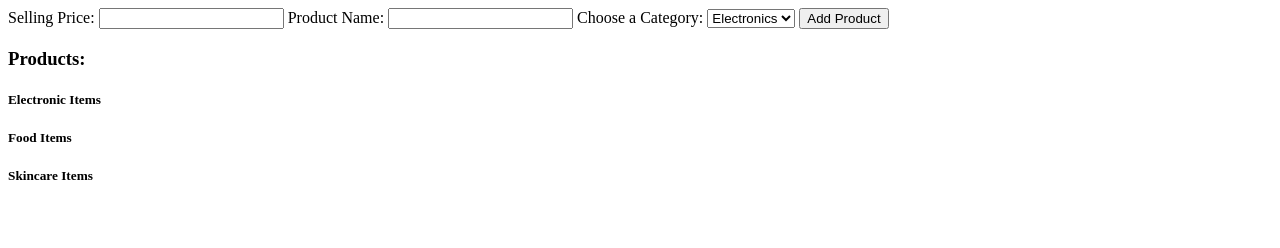
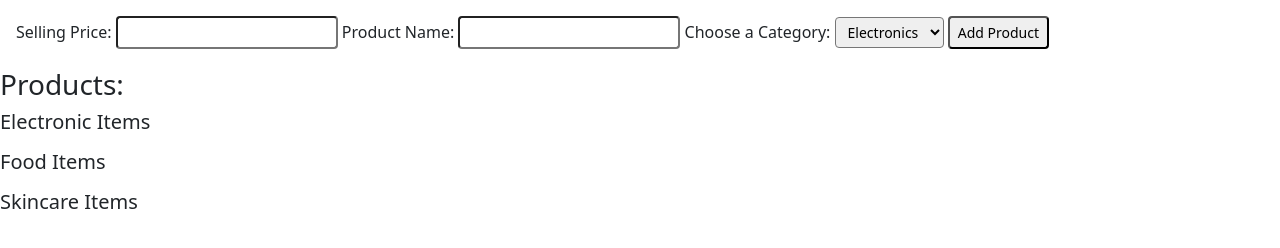
Before and after one commit to baikarrohit/seller-page, a plain HTML site: page index.html in a window 1280 px wide. Drawn offline with nearby package versions, Linux system fonts and the light colour scheme.

Commit message:
done some styling using bootstrap

```diff
--- a/index.html
+++ b/index.html
@@ -6,27 +6,28 @@
     <meta http-equiv="X-UA-Compatible" content="IE=edge">
     <meta name="viewport" content="width=device-width, initial-scale=1.0">
     <title>Seller Admin Page</title>
-
+    <link href="https://cdn.jsdelivr.net/npm/bootstrap@5.3.0-alpha2/dist/css/bootstrap.min.css" rel="stylesheet"
+        integrity="sha384-aFq/bzH65dt+w6FI2ooMVUpc+21e0SRygnTpmBvdBgSdnuTN7QbdgL+OapgHtvPp" crossorigin="anonymous">
 </head>
 
 <body>
 
-        <form id="my-form">
+        <form id="my-form" class="m-3">
 
-            <label for="price" >Selling Price:</label>
-            <input type="number" name="price" id="price" >
+            <label for="price" class="form-label " >Selling Price:</label>
+            <input type="number" name="price" id="price" class="form-control-sm">
 
-            <label for="name" >Product Name:</label>
-            <input type="text" id="name" name="name" >
+            <label for="name" class="form-label">Product Name:</label>
+            <input type="text" id="name" name="name" class="form-control-sm">
 
-            <label for="category" >Choose a Category:</label>
-            <select name="category" id="category" >
+            <label for="category" class="form-label" >Choose a Category:</label>
+            <select name="category" id="category" class="form-control-sm">
                 <option  value="Electronics">Electronics</option>
                 <option  value="Food">Food</option>
                 <option  value="Skincare">Skincare</option>
             </select>
 
-            <input type="submit" id="add"  value="Add Product">
+            <input type="submit" id="add" class="form-control-sm " value="Add Product">
 
         </form>
 
@@ -40,6 +41,9 @@
         <h5>Skincare Items</h5>
         <ul id="skincare-lst"></ul>
 
+    <script src="https://cdn.jsdelivr.net/npm/bootstrap@5.3.0-alpha2/dist/js/bootstrap.bundle.min.js"
+        integrity="sha384-qKXV1j0HvMUeCBQ+QVp7JcfGl760yU08IQ+GpUo5hlbpg51QRiuqHAJz8+BrxE/N"
+        crossorigin="anonymous"></script>
 
 </body>
 
```
